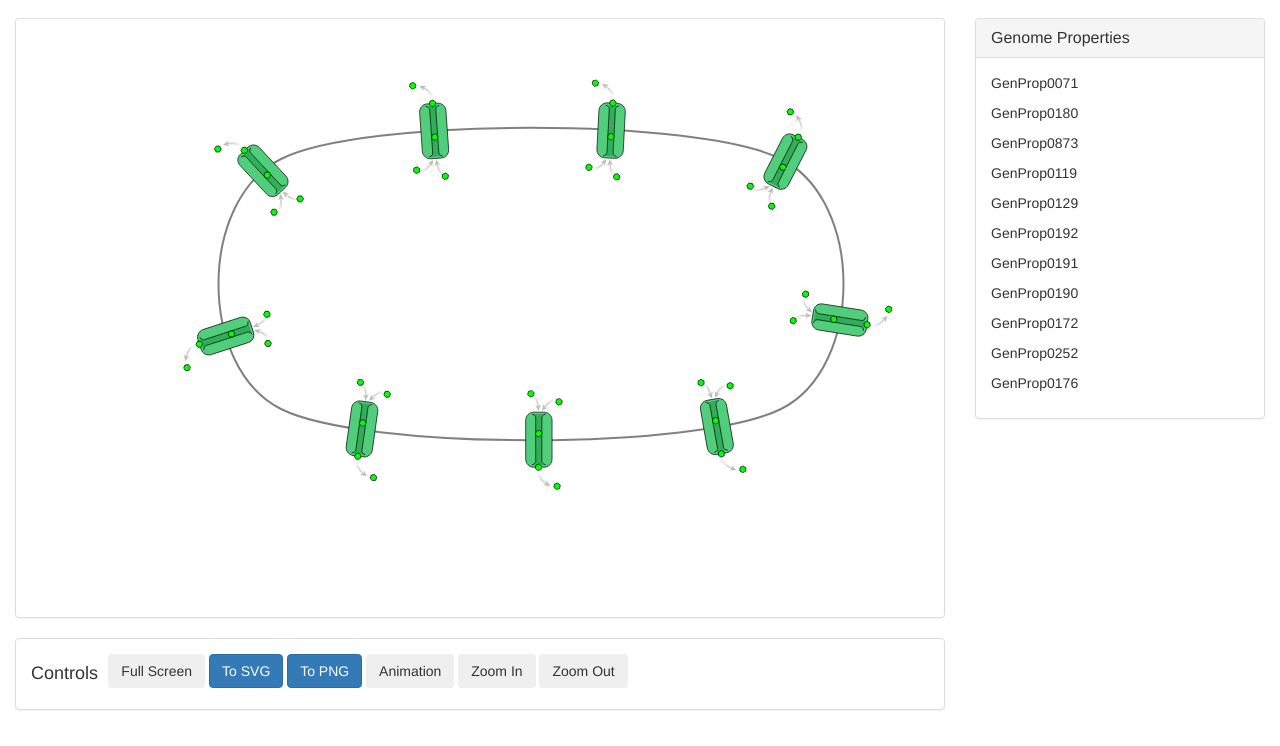
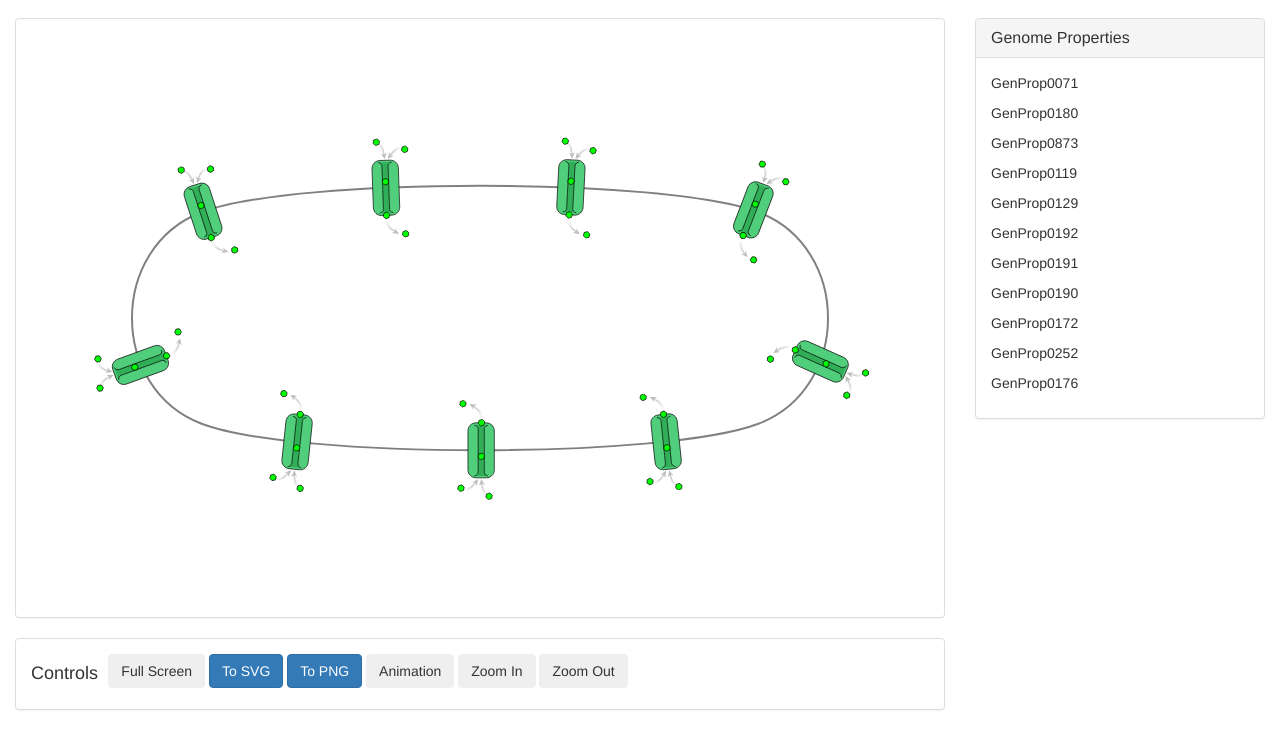
Before and after one commit to Micromeda/micromeda-client, a plain HTML site: page index.html in a window 1280 px wide. Shown: the part 54-800 px from the top of the page. Drawn offline with nearby package versions, Linux system fonts and the light colour scheme.

Commit message:
Extract JS and CSS into their own files.

```diff
--- /dev/null
+++ b/css/custom.css
@@ -0,0 +1,3 @@
+.cell-diagram {
+    height: 75vh;
+}
--- a/index.html
+++ b/index.html
@@ -6,171 +6,27 @@
     <meta name="viewport" content="width=device-width, initial-scale=1">
     <title>G2CView</title>
 
-    <!-- Import Externals-->
-    <link rel="stylesheet" href="https://cdnjs.cloudflare.com/ajax/libs/twitter-bootstrap/3.3.7/css/bootstrap.min.css" integrity="sha256-916EbMg70RQy9LHiGkXzG8hSg9EdNy97GazNG/aiY1w=" crossorigin="anonymous"/>
-    <script src="https://cdnjs.cloudflare.com/ajax/libs/jquery/3.2.1/jquery.min.js" integrity="sha256-hwg4gsxgFZhOsEEamdOYGBf13FyQuiTwlAQgxVSNgt4=" crossorigin="anonymous"></script>
-    <script src="https://cdnjs.cloudflare.com/ajax/libs/twitter-bootstrap/3.3.7/js/bootstrap.min.js" integrity="sha256-U5ZEeKfGNOja007MMD3YBI0A3OSZOQbeG6z2f2Y0hu8=" crossorigin="anonymous"></script>
-    <script src="https://cdnjs.cloudflare.com/ajax/libs/d3/4.11.0/d3.min.js" integrity="sha256-aYYnqVVhAJ4lDammP4Qybmxg3/HVpA7/sNSCntyCyu4=" crossorigin="anonymous"></script>
+    <!-- Style Sheets -->
+    <link rel="stylesheet" href="https://cdnjs.cloudflare.com/ajax/libs/twitter-bootstrap/3.3.7/css/bootstrap.min.css"
+          integrity="sha256-916EbMg70RQy9LHiGkXzG8hSg9EdNy97GazNG/aiY1w=" crossorigin="anonymous"/>
+    <link href="css/custom.css" rel="stylesheet"/>
 
-    <style>
-        .cell-diagram {
-            height: 75vh;
-        }
-    </style>
-
-    <script async>
-        function create_genome_property_name_list(root_genome_property)
-        {
-            var genome_properties_names = [];
-            var children = root_genome_property.children;
-
-            for (var index in children){
-                var child = children[index];
-
-                genome_properties_names.push(child.name);
-
-                if (child.children!==null) {
-                    var grand_child_names = create_genome_property_name_list(child);
-                    genome_properties_names = genome_properties_names.concat(grand_child_names)
-                }
-            }
-
-            return genome_properties_names
-        }
-
-        function render_cell(root_genome_property, diagram_root)
-        {
-            var circle_data = [
-                [250,125],
-                [750,125],
-                [750,375],
-                [250,375]
-
-            ];
-
-            var cell_membrane = diagram_root.append("path")
-                                            .data([circle_data])
-                                            .attr("d", d3.line().curve(d3.curveCardinalClosed))
-                                            .attr("stroke", "grey")
-                                            .attr("stroke-width", 2)
-                                            .attr("fill", "none");
-
-            var properties_to_draw = select_properties_to_draw(root_genome_property);
-            console.log(properties_to_draw);
-
-            var membrane_path = cell_membrane.node();
-            var membrane_length = membrane_path.getTotalLength();
-
-            var slice_length = membrane_length/(properties_to_draw.length);
-
-            var membrane_path_positions = [];
-            var current_position = 0;
-
-            while (current_position < membrane_length){
-                membrane_path_positions.push(current_position);
-                current_position += slice_length
-            }
-
-            console.log(membrane_path_positions);
-
-            var placement_coordinates = [];
-            for (var index_two in membrane_path_positions) {
-                var primary_position = membrane_path_positions[index_two];
-                var secondary_position = primary_position + 1;
-
-                if (secondary_position >= membrane_length){
-                    secondary_position = primary_position - 1;
-                }
-
-                var primary_svg_point = membrane_path.getPointAtLength(primary_position);
-                var secondary_svg_point = membrane_path.getPointAtLength(secondary_position);
-
-                // Cross platform compatible path point angle calculation.
-                var rotation = Math.round(Math.atan2(primary_svg_point.y - secondary_svg_point.y, primary_svg_point.x - secondary_svg_point.x) * (180 / Math.PI));
-                var x_coordinate = Math.round(primary_svg_point.x);
-                var y_coordinate = Math.round(primary_svg_point.y);
-
-
-                var coordinates = [x_coordinate, y_coordinate, rotation];
-                placement_coordinates.push(coordinates)
-            }
-
-            console.log(placement_coordinates);
-
-            for (var index in placement_coordinates){
-                var element_placement_position = placement_coordinates[index];
-
-                var integral_component_url = "data/singe_transporter.svg";
-
-                var width = 100;
-                var height = 100;
-                var angle = element_placement_position[2];
-                var width_offset = (width/2);
-                var height_offset = (height/2);
-
-                var final_position = [(element_placement_position[0] - width_offset), (element_placement_position[1] - height_offset) ];
-                var rotation_position = [angle, width_offset, height_offset];
-
-                var img = diagram_root.append("svg:image")
-                                      .attr("xlink:href", integral_component_url)
-                                      .attr("width", width)
-                                      .attr("height", height)
-                                      .attr("transform", "translate(" + final_position + ")rotate(" + rotation_position + ")");
-            }
-        }
-
-        function select_properties_to_draw(root_genome_property)
-        {
-            var genome_properties_to_draw = [];
-            var children = root_genome_property.children;
-
-            for (var index in children){
-                var child = children[index];
-
-                if (child.artwork === true) {
-                    genome_properties_to_draw.push(child);
-                }
-
-                if (child.children!==null) {
-                    var grand_child_names = select_properties_to_draw(child);
-                    genome_properties_to_draw = genome_properties_to_draw.concat(grand_child_names)
-                }
-            }
-
-            return genome_properties_to_draw
-        }
-
-
-        $.getJSON('data/test_organism_gen_props.json', function (genome_properties_tree) {
-            console.log(genome_properties_tree);
-            var root_genome_property = genome_properties_tree.root;
-
-            var genome_properties_names = create_genome_property_name_list(root_genome_property);
-            console.log(genome_properties_names);
-
-            var gen_prop_dropdown_div = $('#genprop_drop');
-
-            for (var index in genome_properties_names){
-                var name = genome_properties_names[index];
-
-                gen_prop_dropdown_div.append('<p>' + name + '</p>')
-            }
-
-            var cell_diagram_root = d3.select("#cell-diagram").append("svg")
-                                      .attr("width", 1000)
-                                      .attr("height", 500);
-
-            render_cell(root_genome_property, cell_diagram_root)
-        })
-
-    </script>
+    <!-- Javascripts -->
+    <script src="https://cdnjs.cloudflare.com/ajax/libs/jquery/3.2.1/jquery.min.js"
+            integrity="sha256-hwg4gsxgFZhOsEEamdOYGBf13FyQuiTwlAQgxVSNgt4=" crossorigin="anonymous"></script>
+    <script src="https://cdnjs.cloudflare.com/ajax/libs/twitter-bootstrap/3.3.7/js/bootstrap.min.js"
+            integrity="sha256-U5ZEeKfGNOja007MMD3YBI0A3OSZOQbeG6z2f2Y0hu8=" crossorigin="anonymous"></script>
+    <script src="https://cdnjs.cloudflare.com/ajax/libs/d3/4.11.0/d3.min.js"
+            integrity="sha256-aYYnqVVhAJ4lDammP4Qybmxg3/HVpA7/sNSCntyCyu4=" crossorigin="anonymous"></script>
+    <script async src="js/index.js"></script>
 </head>
 <body>
     <nav class="navbar navbar-default">
         <div class="container-fluid">
             <!-- Brand and toggle get grouped for better mobile display -->
             <div class="navbar-header">
-                <button type="button" class="navbar-toggle collapsed" data-toggle="collapse" data-target="#bs-example-navbar-collapse-1" aria-expanded="false">
+                <button type="button" class="navbar-toggle collapsed" data-toggle="collapse"
+                        data-target="#bs-example-navbar-collapse-1" aria-expanded="false">
                     <span class="sr-only">Toggle navigation</span>
                     <span class="icon-bar"></span>
                     <span class="icon-bar"></span>
@@ -191,9 +47,7 @@
     <section class="container-fluid">
         <div class="row">
             <div class="col-md-9">
-                <div class="panel panel-default cell-diagram">
-                    <div class="panel-body" id="cell-diagram">
-                    </div>
+                <div class="panel panel-default cell-diagram" id="cell-diagram">
                 </div>
                 <div class="panel panel-default">
                     <div class="panel-body">
--- /dev/null
+++ b/js/index.js
@@ -0,0 +1,181 @@
+$(window).on('load', function () {
+    $.getJSON('data/test_organism_gen_props.json', function (genome_properties_tree) {
+        console.log(genome_properties_tree);
+        var root_genome_property = genome_properties_tree.root;
+
+        var genome_properties_names = create_genome_property_name_list(root_genome_property);
+        console.log(genome_properties_names);
+
+        fill_drop_down_menu(genome_properties_names);
+
+        var cell_diagram_container = $("#cell-diagram");
+
+        var diagram_width = cell_diagram_container.width();
+        var diagram_height = cell_diagram_container.height();
+
+        var cell_diagram_root = d3.select("#cell-diagram").append("svg")
+                                  .attr("width", diagram_width)
+                                  .attr("height", diagram_height);
+
+        render_cell(root_genome_property, cell_diagram_root)
+    })
+});
+
+function fill_drop_down_menu(genome_properties_names)
+{
+    var gen_prop_drop_down_div = $('#genprop_drop');
+
+    for (var index in genome_properties_names)
+    {
+        var name = genome_properties_names[index];
+
+        gen_prop_drop_down_div.append('<p>' + name + '</p>')
+    }
+}
+
+function create_genome_property_name_list(root_genome_property)
+{
+    var genome_properties_names = [];
+    var children = root_genome_property.children;
+
+    for (var index in children)
+    {
+        var child = children[index];
+
+        genome_properties_names.push(child.name);
+
+        if (child.children !== null)
+        {
+            var grand_child_names = create_genome_property_name_list(child);
+            genome_properties_names = genome_properties_names.concat(grand_child_names)
+        }
+    }
+
+    return genome_properties_names
+}
+
+function render_cell(root_genome_property, diagram_root)
+{
+    var root_node = diagram_root.node().getBoundingClientRect();
+    var diagram_width = root_node.width;
+    var diagram_height = root_node.height;
+
+    console.log(root_node);
+
+    var cell_width = 0.6 * diagram_width;
+    var cell_height = 0.38 * cell_width;
+
+    console.log(cell_height);
+    console.log(cell_width);
+
+    var cell_start_vertical = (diagram_height - cell_height) / 2;
+    var cell_stop_vertical = (cell_start_vertical + cell_height);
+
+    var cell_start_horizontal = (diagram_width - cell_width) / 2;
+    var cell_stop_horizontal = (cell_start_horizontal + cell_width);
+
+    var circle_data = [
+        [cell_start_horizontal, cell_start_vertical],
+        [cell_stop_horizontal, cell_start_vertical],
+        [cell_stop_horizontal, cell_stop_vertical],
+        [cell_start_horizontal, cell_stop_vertical]
+    ];
+
+    var cell_membrane = diagram_root.append("path")
+                                    .data([circle_data])
+                                    .attr("d", d3.line().curve(d3.curveCardinalClosed))
+                                    .attr("stroke", "grey")
+                                    .attr("stroke-width", 2)
+                                    .attr("fill", "none");
+
+    var properties_to_draw = select_properties_to_draw(root_genome_property);
+    console.log(properties_to_draw);
+
+    var membrane_path = cell_membrane.node();
+    var membrane_length = membrane_path.getTotalLength();
+
+    var slice_length = membrane_length / (properties_to_draw.length);
+
+    var membrane_path_positions = [];
+    var current_position = 0;
+
+    while (current_position < membrane_length)
+    {
+        membrane_path_positions.push(current_position);
+        current_position += slice_length
+    }
+
+    console.log(membrane_path_positions);
+
+    var placement_coordinates = [];
+    for (var index_two in membrane_path_positions)
+    {
+        var primary_position = membrane_path_positions[index_two];
+        var secondary_position = primary_position + 1;
+
+        if (secondary_position >= membrane_length)
+        {
+            secondary_position = primary_position - 1;
+        }
+
+        var primary_svg_point = membrane_path.getPointAtLength(primary_position);
+        var secondary_svg_point = membrane_path.getPointAtLength(secondary_position);
+
+        // Cross platform compatible path point angle calculation.
+        var rotation = Math.round(Math.atan2(primary_svg_point.y - secondary_svg_point.y, primary_svg_point.x - secondary_svg_point.x) * (180 / Math.PI)) + 180;
+        var x_coordinate = Math.round(primary_svg_point.x);
+        var y_coordinate = Math.round(primary_svg_point.y);
+
+
+        var coordinates = [x_coordinate, y_coordinate, rotation];
+        placement_coordinates.push(coordinates)
+    }
+
+    console.log(placement_coordinates);
+
+    for (var index in placement_coordinates)
+    {
+        var element_placement_position = placement_coordinates[index];
+
+        var integral_component_url = "data/singe_transporter.svg";
+
+        var width = 100;
+        var height = 100;
+        var angle = element_placement_position[2];
+        var width_offset = (width / 2);
+        var height_offset = (height / 2);
+
+        var final_position = [(element_placement_position[0] - width_offset), (element_placement_position[1] - height_offset)];
+        var rotation_position = [angle, width_offset, height_offset];
+
+        var img = diagram_root.append("svg:image")
+                              .attr("xlink:href", integral_component_url)
+                              .attr("width", width)
+                              .attr("height", height)
+                              .attr("transform", "translate(" + final_position + ")rotate(" + rotation_position + ")");
+    }
+}
+
+function select_properties_to_draw(root_genome_property)
+{
+    var genome_properties_to_draw = [];
+    var children = root_genome_property.children;
+
+    for (var index in children)
+    {
+        var child = children[index];
+
+        if (child.artwork === true)
+        {
+            genome_properties_to_draw.push(child);
+        }
+
+        if (child.children !== null)
+        {
+            var grand_child_names = select_properties_to_draw(child);
+            genome_properties_to_draw = genome_properties_to_draw.concat(grand_child_names)
+        }
+    }
+
+    return genome_properties_to_draw
+}
```
